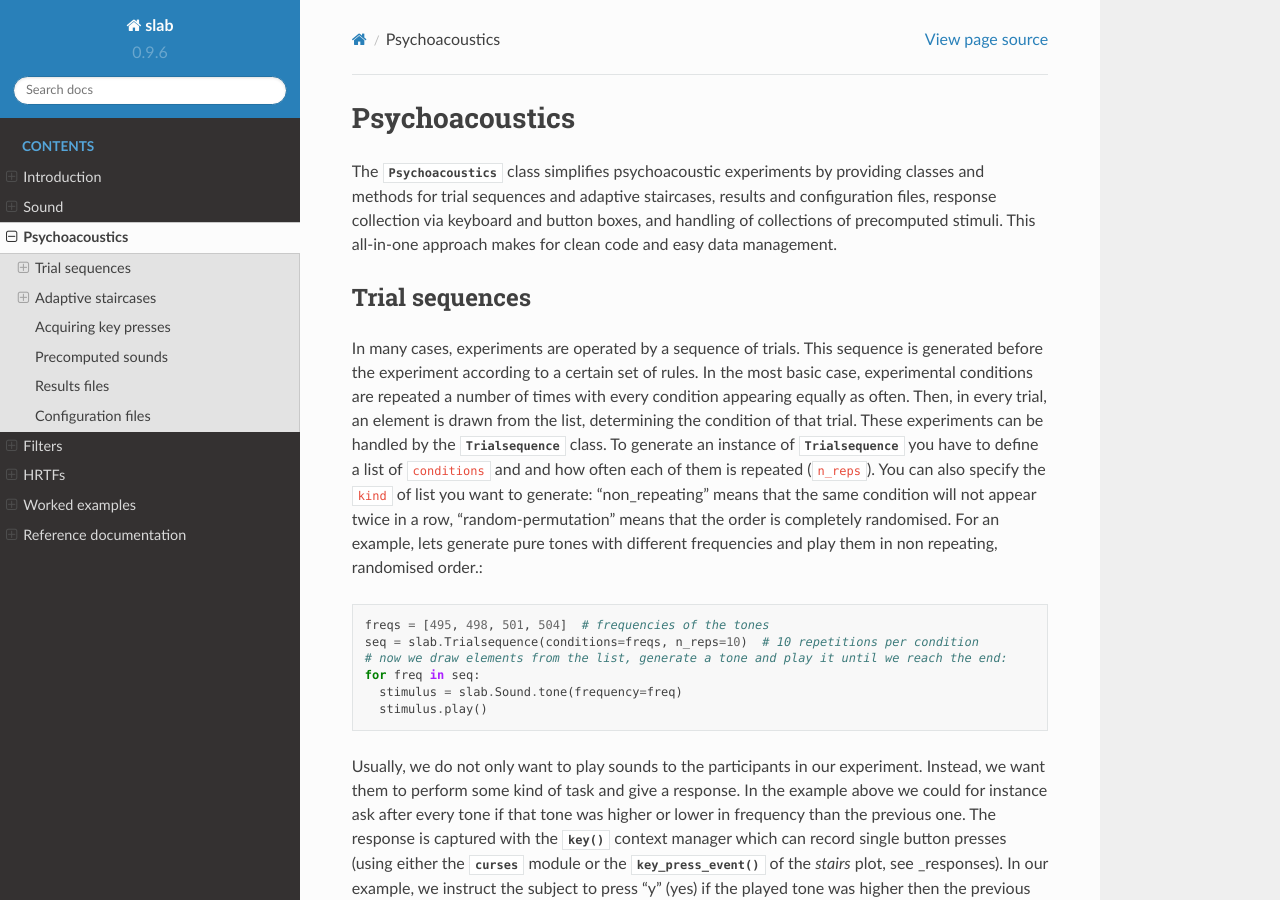
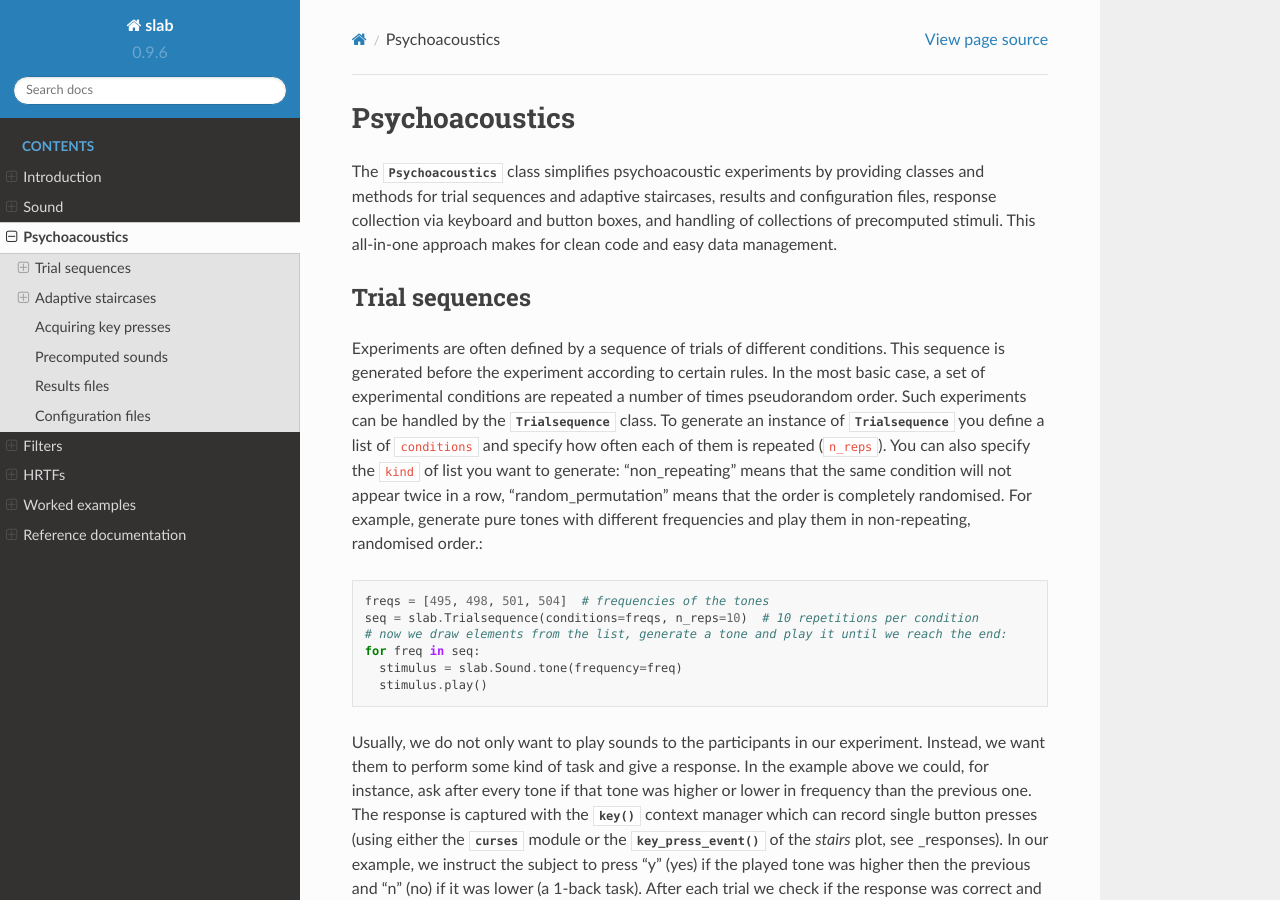
Before and after one commit to DrMarc/slab, a Sphinx documentation site: the page built from docs/psychoacoustics.rst, in a window 1280 px wide and 900 px high. Built offline with Sphinx 7.4.7 and the Read the Docs theme 2.0.0, drawn with Linux system fonts in a browser that asks for light colours; cross-references to code outside the pages are shown as plain code; some of the changed text lies outside the part shown.

Commit message:
typos in trail_sequence description

```diff
--- a/docs/psychoacoustics.rst
+++ b/docs/psychoacoustics.rst
@@ -9,14 +9,13 @@ easy data management.
 
 Trial sequences
 ---------------
-In many cases, experiments are operated by a sequence of trials. This sequence is generated before the experiment
-according to a certain set of rules. In the most basic case, experimental conditions are repeated a number of times with
-every condition appearing equally as often. Then, in every trial, an element is drawn from the list, determining
-the condition of that trial. These experiments can be handled by the :class:`Trialsequence` class. To generate an
-instance of :class:`Trialsequence` you have to define a list of ``conditions`` and and how often each of them is
+Experiments are often defined by a sequence of trials of different conditions. This sequence is generated before the
+experiment according to certain rules. In the most basic case, a set of experimental conditions are repeated a number of
+times pseudorandom order. Such experiments can be handled by the :class:`Trialsequence` class. To generate an
+instance of :class:`Trialsequence` you define a list of ``conditions`` and specify how often each of them is
 repeated (``n_reps``). You can also specify the ``kind`` of list you want to generate: "non_repeating" means that
-the same condition will not appear twice in a row, "random-permutation" means that the order is completely randomised.
-For an example, lets generate pure tones with different frequencies and play them in non repeating, randomised order.::
+the same condition will not appear twice in a row, "random_permutation" means that the order is completely randomised.
+For example, generate pure tones with different frequencies and play them in non-repeating, randomised order.::
 
   freqs = [495, 498, 501, 504]  # frequencies of the tones
   seq = slab.Trialsequence(conditions=freqs, n_reps=10)  # 10 repetitions per condition
@@ -26,7 +25,7 @@ For an example, lets generate pure tones with different frequencies and play the
     stimulus.play()
 
 Usually, we do not only want to play sounds to the participants in our experiment. Instead, we want them to perform some
-kind of task and give a response. In the example above we could for instance ask after every tone if that tone was
+kind of task and give a response. In the example above we could, for instance, ask after every tone if that tone was
 higher or lower in frequency than the previous one. The response is captured with the :meth:`~slab.psychoacoustics.key`
 context manager which can record single button presses (using either the :mod:`curses` module or the :meth:`key_press_event`
 of the `stairs` plot, see :ref:`_responses`). In our example, we instruct the subject to press "y" (yes) if the played
```
Also changed, not shown: other parts of docs/psychoacoustics.rst (+1 -1 lines).
